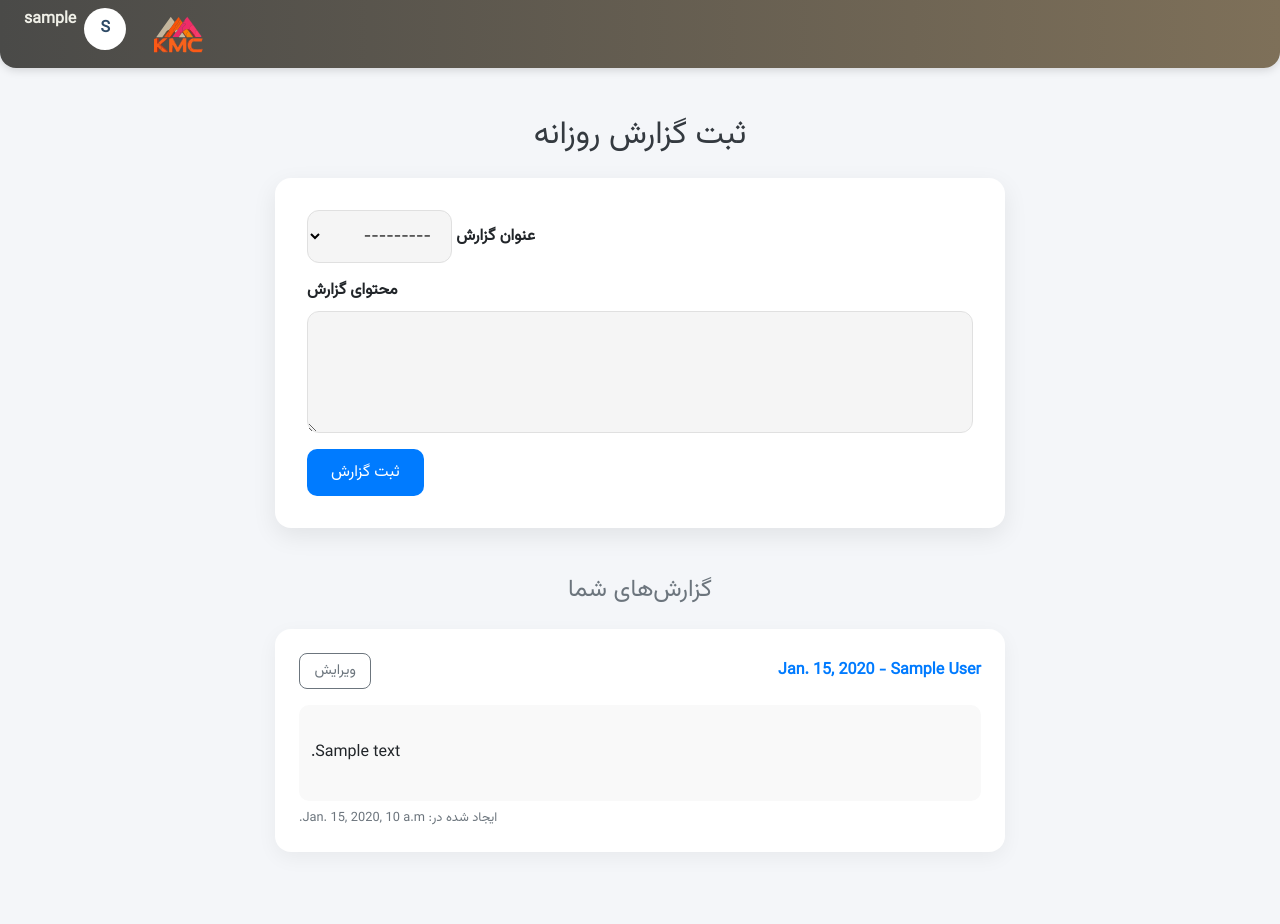
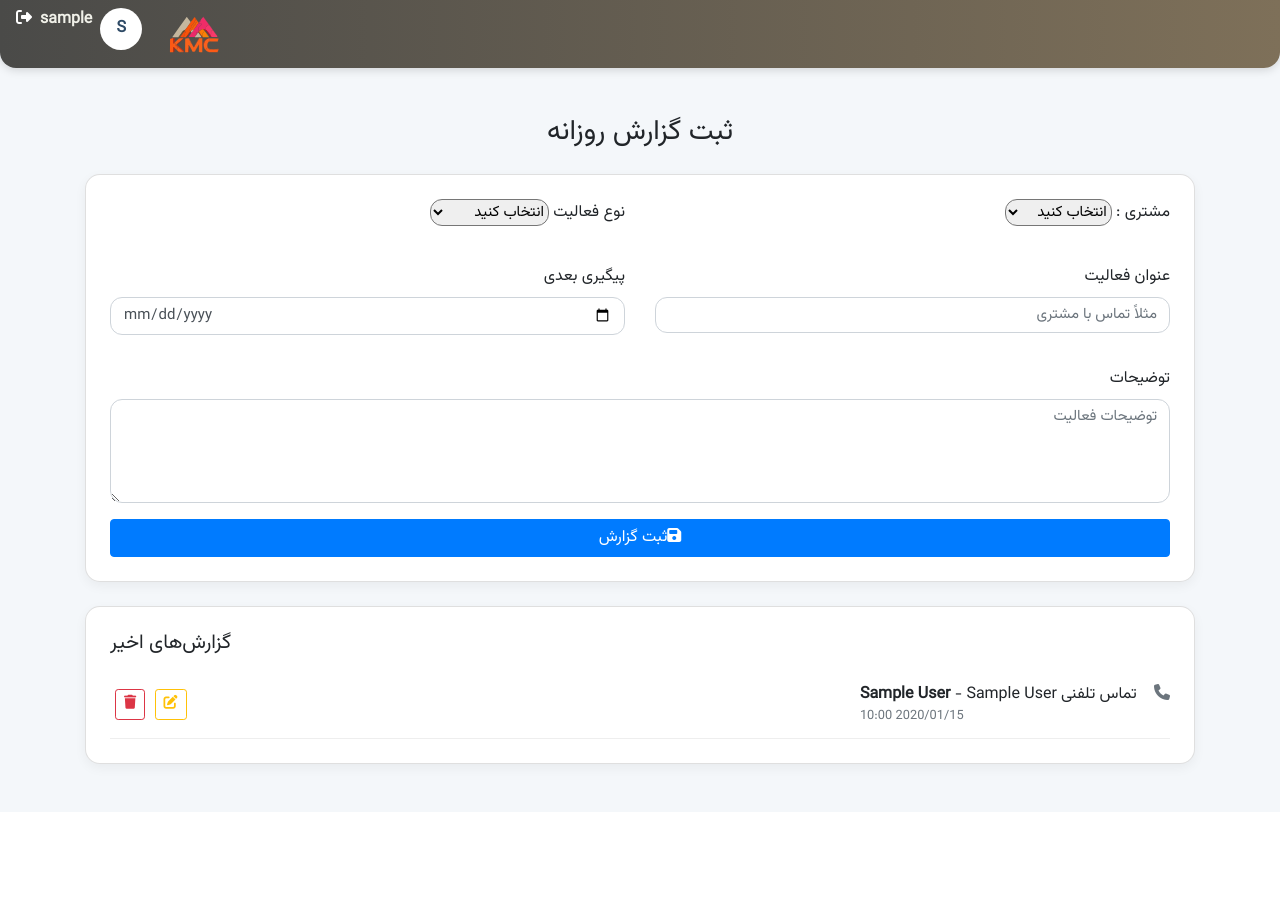
Before and after one commit to Milad-mj22/CRM_FLOW, a Django app: page /profile/daily-report/ in a window 1280 px wide. After the commit the page ends 774 px from the top, so only its background shows below. Run offline with Django 5.2, Linux system fonts and the light colour scheme; a user stored in the database is signed in; tables that the repository leaves empty hold one stand-in row (values such as "Sample post"); some libraries are stand-ins or nearby versions.

Commit message:
update daily report

```diff
--- a/users/admin.py
+++ b/users/admin.py
@@ -45,6 +45,7 @@ admin.site.register(ReportTitles)
 admin.site.register(DailyReports)
 admin.site.register(MenuItem)
 admin.site.register(SubMenuItem)
+admin.site.register(BuyerActivity)
 
 
 # admin.site.register(mode_raw_materials)
@@ -147,5 +148,3 @@ admin.site.register(EntryExitLog)
 
 
 admin.site.register(Location)
-
-admin.site.register(BuyerActivity)
--- a/users/forms.py
+++ b/users/forms.py
@@ -4,7 +4,7 @@ from django.contrib.auth.models import User
 from django.contrib.auth.forms import UserCreationForm, AuthenticationForm
 from django.forms.renderers import BaseRenderer
 from django.forms.utils import ErrorList
-from .models import BuyerAttribute, BuyerCategory, Location, Profile,Post_quill,jobs,SnappFoodList,cities,EntryExitLog
+from .models import BuyerActivity, BuyerAttribute, BuyerCategory, Location, Profile,Post_quill,jobs,SnappFoodList,cities,EntryExitLog
 from django import forms
 from .models import QuillPost , full_post , raw_material , mother_material
 from django import forms
@@ -498,3 +498,18 @@ class BuyerCategoryForm(forms.ModelForm):
             'name': forms.TextInput(attrs={'class': 'form-control', 'placeholder': 'نام دسته‌بندی'}),
             'description': forms.Textarea(attrs={'class': 'form-control', 'rows': 3, 'placeholder': 'توضیحات'}),
         }
+
+
+
+
+class BuyerActivityForm(forms.ModelForm):
+    class Meta:
+        model = BuyerActivity
+        fields = ['buyer', 'activity_type', 'title', 'description', 'next_followup']
+        widgets = {
+            'activity_type': forms.Select(attrs={'class': 'form-select'}),
+            'title': forms.TextInput(attrs={'class': 'form-control'}),
+            'description': forms.Textarea(attrs={'class': 'form-control'}),
+            'next_followup': forms.DateTimeInput(attrs={'type': 'datetime-local', 'class': 'form-control'}),
+            'buyer': forms.Select(attrs={'class': 'form-select'}),
+        }
--- a/users/templates/users/daily_report.html
+++ b/users/templates/users/daily_report.html
@@ -1,178 +1,151 @@
 {% extends "users/base.html" %}
-{% block title %}ثبت گزارش روزانه{% endblock %}
 {% load static %}
-{% load widget_tweaks %}
 
 {% block content %}
+<head>
+  <title>گزارش روزانه</title>
+  <link rel="stylesheet" href="{% static 'css/bootstrap.min.css' %}">
+  <link rel="stylesheet" href="https://cdnjs.cloudflare.com/ajax/libs/font-awesome/6.5.0/css/all.min.css">
   <style>
     body {
-        background-color: #f4f6f9;
-        font-family: 'Vazirmatn', sans-serif;
+      background: #f4f7fa;
+      font-family: "Vazirmatn", sans-serif;
     }
-
-    .form-container {
-        background-color: #fff;
-        padding: 2rem;
-        border-radius: 16px;
-        box-shadow: 0 8px 24px rgba(0, 0, 0, 0.08);
-        transition: all 0.3s ease;
+    .card {
+      border-radius: 15px;
+      box-shadow: 0 4px 12px rgba(0, 0, 0, 0.05);
     }
-
-    .form-label {
-        font-weight: 600;
-        margin-bottom: 0.5rem;
+    .form-select, .form-control {
+      border-radius: 12px;
+      font-size: 15px;
     }
-
-    .form-select,
-    .form-control {
-        border-radius: 12px;
-        padding: 0.75rem 1rem;
-        font-size: 1rem;
-        background-color: #f5f5f5;
-        border: 1px solid #e0e0e0;
-        transition: background-color 0.2s ease;
+    .activity-label {
+      font-weight: 500;
+      margin-right: 8px;
     }
-
-    .form-select:focus,
-    .form-control:focus {
-        background-color: #fff;
-        border-color: #007bff;
-        outline: none;
+    .activity-icon {
+      color: #6c757d;
+      margin-left: 5px;
     }
-
-    .btn-primary {
-        background-color: #007bff;
-        border: none;
-        border-radius: 10px;
-        padding: 0.7rem 1.5rem;
-        font-size: 1rem;
-        font-weight: 500;
-        transition: background-color 0.2s ease;
-        max-width: 200px;
-        align-self: flex-end;
+    .report-item {
+      padding: 12px 0;
+      border-bottom: 1px solid #eee;
+      transition: background 0.2s;
     }
-
-    .btn-primary:hover {
-        background-color: #0056b3;
-    }
-
-    .report-card {
-        background-color: #fff;
-        padding: 1.5rem;
-        border-radius: 16px;
-        box-shadow: 0 6px 20px rgba(0,0,0,0.05);
-        margin-bottom: 1.5rem;
-        transition: box-shadow 0.3s ease;
-    }
-
-    .report-card:hover {
-        box-shadow: 0 8px 30px rgba(0,0,0,0.08);
-    }
-
-    .report-header {
-        display: flex;
-        justify-content: space-between;
-        align-items: center;
-        margin-bottom: 1rem;
-    }
-
-    .report-content {
-        background-color: #f9f9f9;
-        padding: 0.75rem;
-        border-radius: 10px;
-        white-space: pre-wrap;
-        word-wrap: break-word;
-    }
-
-    .btn-edit {
-        font-size: 0.9rem;
-        padding: 0.4rem 0.9rem;
+    .report-item:hover {
+      background: #f1f1f1;
       border-radius: 8px;
     }
-
-    @media (max-width: 768px) {
-        .form-container {
-            padding: 1.25rem;
+    .btn-icon {
+      margin-left: 5px;
     }
-
-        .btn-primary {
-            width: 100%;
-            max-width: none;
-        }
-
-        .report-header {
-            flex-direction: column;
-            align-items: flex-start;
-        }
-
-        .btn-edit {
-            margin-top: 0.5rem;
-            width: 100%;
-        }
+    .empty-report {
+      color: #999;
+      text-align: center;
+      padding: 20px;
     }
   </style>
-
-<script>
-function editReport(id, title, content) {
-    document.getElementById('id_title').value = title;
-    document.getElementById('id_content').value = content;
-
-    let hiddenInput = document.getElementById('report-id');
-    if (!hiddenInput) {
-        hiddenInput = document.createElement("input");
-        hiddenInput.type = "hidden";
-        hiddenInput.name = "report_id";
-        hiddenInput.id = "report-id";
-        document.querySelector("form").appendChild(hiddenInput);
-    }
-    hiddenInput.value = id;
-
-    document.querySelector("button[type=submit]").innerText = "ویرایش گزارش";
-}
-</script>
+</head>
 
 <div class="container py-4">
-    <div class="row justify-content-center">
-        <div class="col-md-10 col-lg-8">
-            <h2 class="text-center text-dark mb-4">ثبت گزارش روزانه</h2>
+  <h3 class="mb-4 text-center fw-bold">ثبت گزارش روزانه</h3>
 
-            <div class="form-container mb-5 d-flex flex-column">
-                <form method="POST">
+  <!-- فرم ثبت گزارش -->
+  <div class="card mb-4 p-4">
+    <form method="post">
       {% csrf_token %}
+      <div class="row mb-3" >
+        <div class="col-md-6 mb-3" style="text-align: right; display: block;">
+          <label for="buyer" class="form-label" >مشتری : </label>
+          <select id="buyer" name="buyer" class="form-select" required>
+            <option value="">انتخاب کنید</option>
+            {% for buyer in buyers %}
+              <option value="{{ buyer.id }}">{{ buyer.first_name }} {{ buyer.last_name }}</option>
+            {% endfor %}
+          </select>
+        </div>
+
+        <div class="col-md-6 mb-3" style="text-align: right; display: block;">
+          <label for="activity_type" class="form-label">نوع فعالیت</label>
+          <select id="activity_type" name="activity_type" class="form-select" required>
+            <option value="">انتخاب کنید</option>
+            {% for activity in activities %}
+              <option value="{{ activity.value }}">
+                {{ activity.label }}
+              </option>
+            {% endfor %}
+          </select>
+        </div>
+      </div>
+
+      <div class="row mb-3" >
+        <div class="col-md-6 mb-3" style="text-align: right; display: block;">
+          <label  class="form-label">عنوان فعالیت</label>
+          <input id="activity-title" type="text" name="activity_title" class="form-control" placeholder="مثلاً تماس با مشتری" required>
+        </div>
+
+        <div class="col-md-6 mb-3">
+          <label class="form-label" style="text-align: right; display: block;">پیگیری بعدی</label>
+          <input type="date" name="next_followup" class="form-control">
+        </div>
+      </div>
+
       <div class="mb-3">
-                        <label class="form-label" for="id_title">عنوان گزارش</label>
-                        {{ form.title|add_class:"form-select" }}
+        <label class="form-label" style="text-align: right; display: block;">توضیحات</label>
+        <textarea name="description" rows="4" class="form-control" placeholder="توضیحات فعالیت"></textarea>
       </div>
-                    <div class="mb-3">
-                        <label class="form-label" for="id_content">محتوای گزارش</label>
-                        {{ form.content|add_class:"form-control" }}
-                    </div>
-                    <div class="d-flex justify-content-end">
-                        <button type="submit" class="btn btn-primary">ثبت گزارش</button>
-                    </div>
+
+      <button type="submit" class="btn btn-primary w-100 fw-bold">
+        <i class="fa fa-save me-2"></i>ثبت گزارش
+      </button>
     </form>
   </div>
 
-            <h4 class="text-secondary text-center mb-4">گزارش‌های شما</h4>
+  <!-- لیست گزارش‌ها -->
+  <div class="card p-4">
+    <h5 class="mb-3 fw-bold">گزارش‌های اخیر</h5>
 
     {% for report in reports %}
-            <div class="report-card">
-                <div class="report-header">
-                    <strong class="text-primary">{{ report.date }} - {{ report.title }}</strong>
-                    {% if report.id == last_report_id %}
-                    <button class="btn btn-sm btn-outline-secondary btn-edit"
-                            onclick="editReport('{{ report.id }}', '{{ report.title }}', `{{ report.content|escapejs }}`)">
-                        ویرایش
-                    </button>
+      <div class="report-item d-flex justify-content-between align-items-center">
+        <div>
+          {% for activity in activities %}
+            {% if activity.value == report.activity_type %}
+              <i class="{{ activity.icon }} activity-icon"></i>
+              <span class="activity-label ">{{ activity.label }}</span>
             {% endif %}
+          {% endfor %}
+          <strong class="ms-2">{{ report.title }}</strong> - {{ report.buyer.first_name }} {{ report.buyer.last_name }}
+          <div class="text-muted small">{{ report.timestamp|date:"Y/m/d H:i" }}</div>
         </div>
-                <div class="report-content">
-                    {{ report.content }}
+        <div>
+          <a href="{% url 'edit_buyer_activity' report.id %}" class="btn btn-sm btn-outline-warning btn-icon" title="ویرایش">
+            <i class="fa fa-edit"></i>
+          </a>
+          <a href="{% url 'delete_buyer_activity' report.id %}" class="btn btn-sm btn-outline-danger btn-icon" title="حذف" onclick="return confirm('آیا مطمئن هستید؟');">
+            <i class="fa fa-trash"></i>
+          </a>
         </div>
-                <small class="text-muted d-block mt-2">ایجاد شده در: {{ report.created_at }}</small>
       </div>
+    {% empty %}
+      <div class="empty-report">گزارشی وجود ندارد.</div>
     {% endfor %}
   </div>
 </div>
-</div>
+<script>
+  document.addEventListener("DOMContentLoaded", function () {
+    const select = document.getElementById("activity_type");
+    const titleInput = document.getElementById("activity-title");
+
+    select.addEventListener("change", function () {
+      const selectedOption = select.options[select.selectedIndex];
+      if (selectedOption.value) {
+        titleInput.value = selectedOption.text;
+      } else {
+        titleInput.value = "";
+      }
+    });
+  });
+</script>
+
+<script src="{% static 'js/bootstrap.bundle.min.js' %}"></script>
 {% endblock %}
--- a/users/urls.py
+++ b/users/urls.py
@@ -1,5 +1,5 @@
 from django.urls import path
-from .views import add_buyer_activity, buyer_activity_detail, buyer_attr_manage, buyer_dashboard, buyer_dashboard_view, buyer_detail, buyer_login_view, buyer_logout_view, category_create, category_delete, category_list, category_update, confirm_delete_buyer_request, confirm_purchase_view, reject_delete_buyer_request, review_delete_buyers_requests, show_factor,create_user_view, daily_report_view, delete_buyer, delete_buyer_attribute, delete_user, edit_user, error_page, home, job_create_view, job_delete_view, job_edit_view, job_list_view, manage_role_access, material_composition_view, no_access, profile, RegisterView, save_subscription, send_notification, send_test_notification, show_menu_options,tools \
+from .views import add_buyer_activity, buyer_activity_detail, buyer_attr_manage, buyer_dashboard, buyer_dashboard_view, buyer_detail, buyer_login_view, buyer_logout_view, category_create, category_delete, category_list, category_update, confirm_delete_buyer_request, confirm_purchase_view, delete_buyer_activity, edit_buyer_activity, reject_delete_buyer_request, review_delete_buyers_requests, show_factor,create_user_view, daily_report_view, delete_buyer, delete_buyer_attribute, delete_user, edit_user, error_page, home, job_create_view, job_delete_view, job_edit_view, job_list_view, manage_role_access, material_composition_view, no_access, profile, RegisterView, save_subscription, send_notification, send_test_notification, show_menu_options,tools \
         ,my_orders,add_raw_material,post_edit_quil\
         ,create_order,add_mother_material,show_order,snapp,show_restaurant_list,\
         restaurant_food_list,add_restaurant,print_order,foodRawMaterials,addfoodrawmaterial,show_food_material,night_food_order,\
@@ -71,7 +71,8 @@ urlpatterns = [
     # path('profile/<int:id>/register_entry/', register_exit, name='register_exit'),
     path('get_allowed_locations/', get_allowed_locations, name='register_entry'),
     path('profile/daily-report/', daily_report_view, name='daily_report'),
-
+    path('profile/daily-report/edit/<int:pk>/', edit_buyer_activity, name='edit_buyer_activity'),
+    path('profile/daily-report/delete/<int:pk>/', delete_buyer_activity, name='delete_buyer_activity'),
 
 
 
--- a/users/views.py
+++ b/users/views.py
@@ -16,7 +16,7 @@ from users.utils.utils import send_push_notification
 from .decorators import job_required
 from users.utils.CalulatedDistance import calculate_distance
 
-from .forms import BuyerAttributeForm, BuyerCategoryForm, JobForm, RegisterForm, LoginForm, UpdateUserForm, UpdateProfileForm
+from .forms import BuyerActivityForm, BuyerAttributeForm, BuyerCategoryForm, JobForm, RegisterForm, LoginForm, UpdateUserForm, UpdateProfileForm
 from django.views import generic
 from .models import AllowedLocation, BuyerActivity, BuyerAttribute, BuyerAttributeValue, BuyerCategory, CapturedImage, Inventory, InventoryLog, MaterialComposition, MenuItem, Post, RemainingMaterialsUsage,Tools,full_post,Profile
 from django.shortcuts import get_object_or_404
@@ -2526,13 +2526,17 @@ def buyer_detail(request, buyer_id):
     })
 
 
+def activity_presian2english(persian_activity):
+    try:
+        PERSIAN_TO_ENGLISH = dict((fa, en) for en, fa in BuyerActivity.ACTIVITY_TYPE_CHOICES)
+        return  PERSIAN_TO_ENGLISH.get(persian_activity)
+    except:
+        return ''
+
 def buyer_activity_detail(request, buyer_id, activity_type):
-    activity_logs = BuyerActivity.objects.filter(buyer_id=buyer_id, activity_type=activity_type)
-    factors = PreInvoice.objects.filter(buyer=buyer_id)  # adapt based on your model
-    return render(request, 'Buyer/partials/activity_logs.html', {'logs': activity_logs,'factors':factors})
-
-def buyer_activity_detail(request, buyer_id, activity_type):
-    activity_logs = BuyerActivity.objects.filter(buyer_id=buyer_id, activity_type=activity_type)
+    activity_type_english = activity_presian2english(activity_type)
+
+    activity_logs = BuyerActivity.objects.filter(buyer_id=buyer_id, activity_type=activity_type_english)
     factor_items = None
     total_price =0
     if activity_type=='فاکتور ها و خرید':
@@ -2563,6 +2567,7 @@ def add_buyer_activity(request, buyer_id):
         description = request.POST.get('description')
 
         BuyerActivity.objects.create(
+
             buyer_id=buyer_id,
             activity_type=activity_type,
             description=description,
@@ -2597,37 +2602,83 @@ def show_factor(request, pk):
 #     return render(request, 'users/daily_report.html', {'form': form, 'reports': reports,'types':types})
 
 
-
 @login_required
 def daily_report_view(request):
-    reports = DailyReports.objects.filter(user=request.user).order_by('-created_at')
-    last_report = reports.first()  # Get only the most recent one
-    if request.method == 'POST':
-        report_id = request.POST.get("report_id")
-        if report_id and str(last_report.id) == report_id:
-            # Edit only the last report
-            form = DailyReportForm(request.POST, instance=last_report)
-        else:
-            form = DailyReportForm(request.POST)
-
-        if form.is_valid():
-            report = form.save(commit=False)
-            report.user = request.user
-            report.save()
-            return redirect('daily_report')
-
-    else:
-        form = DailyReportForm()
+    reports = BuyerActivity.objects.filter(created_by=request.user).order_by('-timestamp')
+    last_report = reports.first()
+
+    # داده‌هایی که می‌خواهی به قالب بفرستی
+    buyers = Buyer.objects.filter(is_active=True)
+    activities = BuyerActivity.get_activity_type_label_icon_list()  # یا هر مدل مرتبط
+
+    if request.method == 'POST':
+        buyer_id = request.POST.get('buyer')
+        activity_type = request.POST.get('activity_type')
+        title = request.POST.get('activity_title')
+        description = request.POST.get('description')
+        next_followup = request.POST.get('next_followup')
+
+        if buyer_id and activity_type:
+            # activity_type = get_object_or_404(ActivityType, id=activity_type_id)
+            buyer = get_object_or_404(Buyer, id=buyer_id)
+
+            if next_followup != '':
+
+                BuyerActivity.objects.create(
+                    title = title,
+                    buyer=buyer,
+                    activity_type=activity_type,
+                    description=description,
+                    created_by=request.user,  # if your model supports it
+                    next_followup = next_followup
+                )
+
+            else:
+                BuyerActivity.objects.create(
+                    title = title,
+                    buyer=buyer,
+                    activity_type=activity_type,
+                    description=description,
+                    created_by=request.user,  # if your model supports it
+                )
+
+
+            return redirect('buyer_detail', buyer_id=buyer.id)
 
     return render(request, 'users/daily_report.html', {
-        'form': form,
         'reports': reports,
         'last_report_id': last_report.id if last_report else None,
+        'buyers': buyers,
+        'activities': activities,
     })
 
 
-
-
+@login_required
+def edit_buyer_activity(request, pk):
+    activity = get_object_or_404(BuyerActivity, pk=pk, user=request.user)
+    if request.method == 'POST':
+        form = DailyReportForm(request.POST, instance=activity)
+        if form.is_valid():
+            form.save()
+            return redirect('daily_report')
+    else:
+        form = DailyReportForm(instance=activity)
+
+    return render(request, 'Buyer/buyer_edit_activity.html', {
+        'form': form,
+        'activity': activity,
+    })
+
+@login_required
+def delete_buyer_activity(request, pk):
+    activity = get_object_or_404(BuyerActivity, pk=pk, user=request.user)
+    if request.method == 'POST':
+        activity.delete()
+        return redirect('daily_report')
+
+    return render(request, 'Buyer/buyer_delete_activity.html', {
+        'activity': activity,
+    })
 
 
 
```
Also changed, not shown: users/models.py (+7 -0 lines), users/templates/Buyer/buyer_delete_activity.html (added, +10 -0 lines), users/templates/Buyer/buyer_edit_activity.html (added, +10 -0 lines), users/migrations/0123_buyeractivity_user.py (added), users/migrations/0124_remove_buyeractivity_user.py (added). Lines whose indentation alone changed are shown as unchanged.
